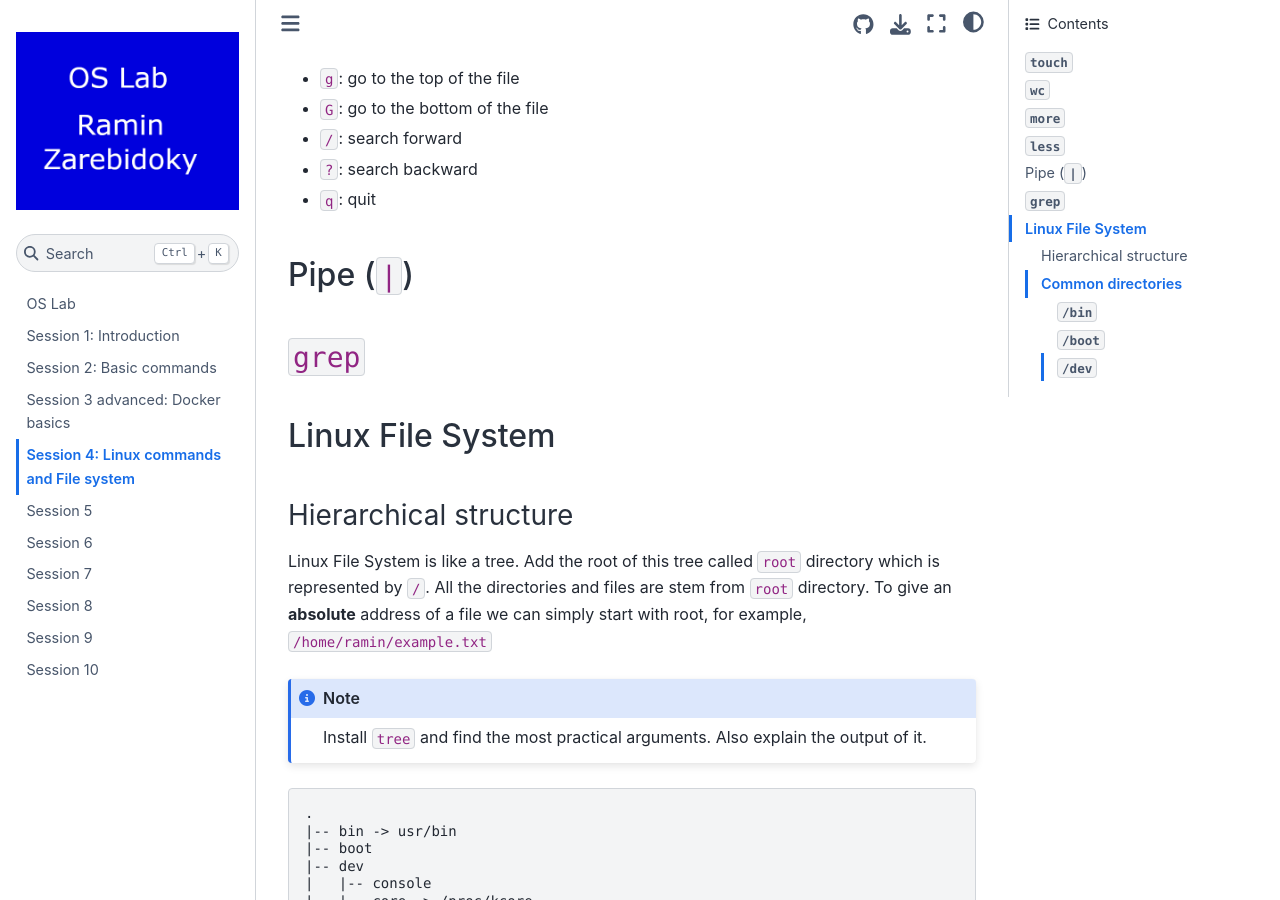
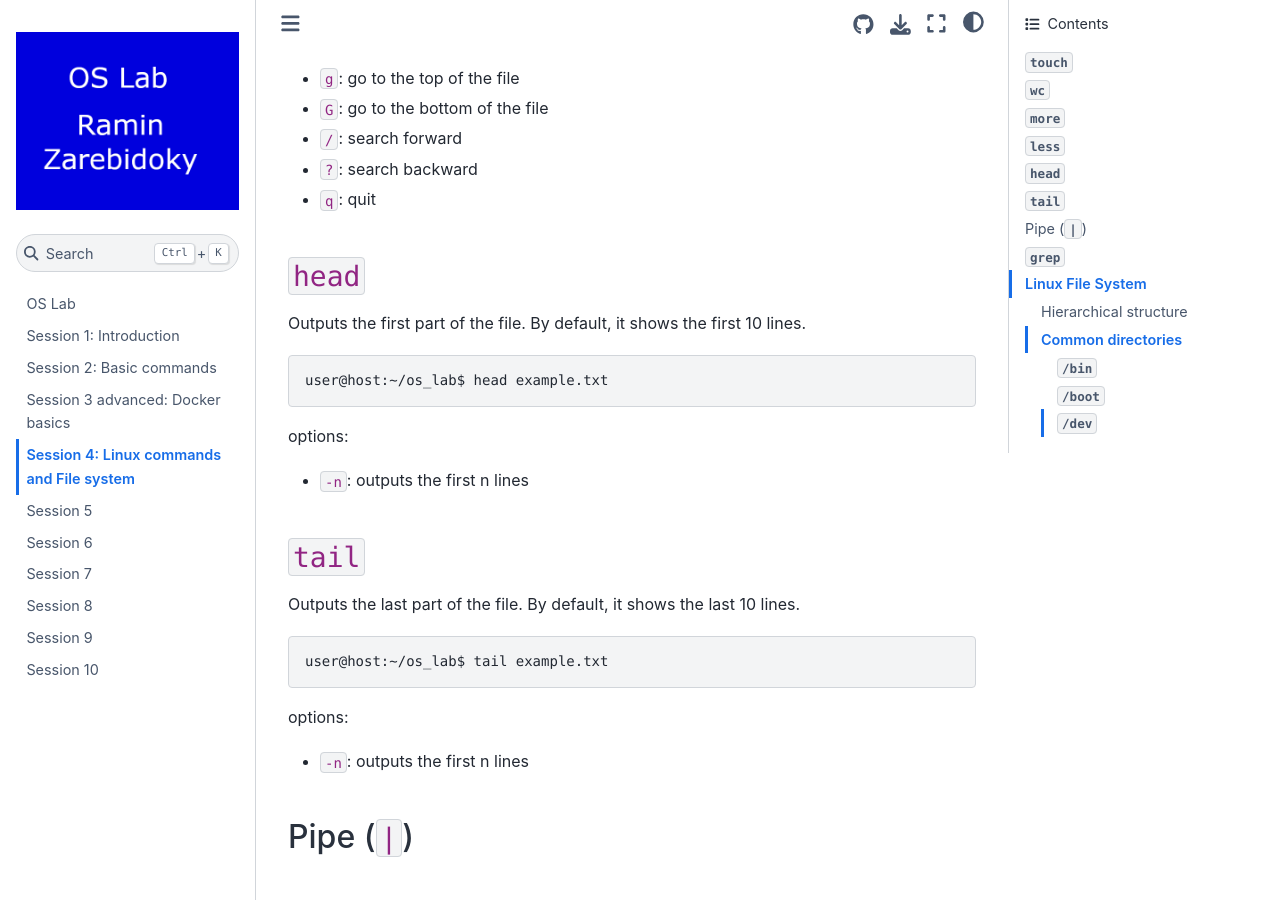
Before and after one commit to LiterallyTheOne/os_lab, a Jupyter Book: the page built from docs/session_4.md, in a window 1280 px wide and 900 px high, scrolled down 1624 px. Built offline with Jupyter Book 1.0.4 settings and Sphinx 7.4.7 and the Sphinx Book theme 1.1.4, drawn with Linux system fonts in a browser that asks for light colours.

Commit message:
Add head and tail

````diff
--- a/docs/session_4.md
+++ b/docs/session_4.md
@@ -76,6 +76,32 @@ Some handy shortcuts:
 * `/`: search forward
 * `?`: search backward
 * `q`: quit
+
+## `head`
+
+Outputs the first part of the file.
+By default, it shows the first 10 lines.
+
+```shell
+user@host:~/os_lab$ head example.txt
+```
+
+options:
+
+* `-n`: outputs the first n lines
+
+## `tail`
+
+Outputs the last part of the file.
+By default, it shows the last 10 lines.
+
+```shell
+user@host:~/os_lab$ tail example.txt
+```
+
+options:
+
+* `-n`: outputs the first n lines
 
 ## Pipe (`|`)
 
````
